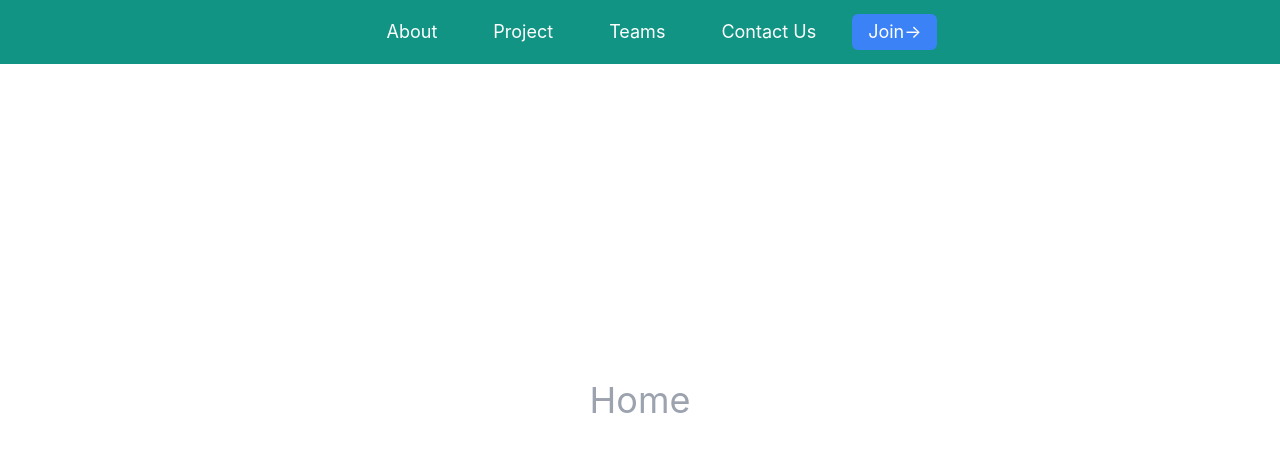
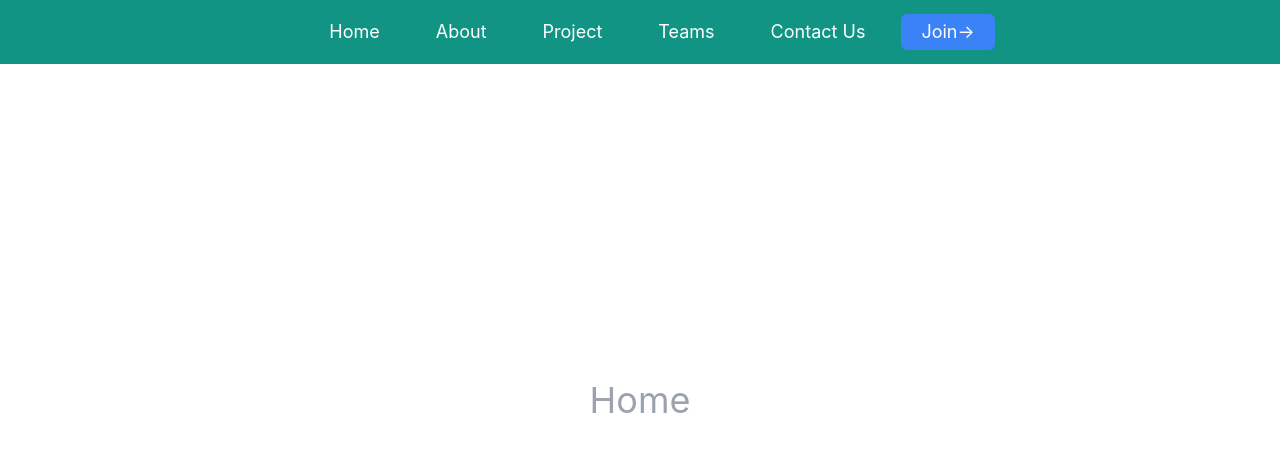
Before and after one commit to Binghamton-Tech-Collective/BTC-Website, a React (Create React App) app: page / in a window 1280 px wide. Shown: the top 452 px of the page. Built offline with nearby package versions, Linux system fonts and the light colour scheme.

Commit message:
Added a Home Tab in the Navbar and modified the css of Navbar

```diff
--- a/src/Components/Navbar.js
+++ b/src/Components/Navbar.js
@@ -90,8 +90,14 @@ const Navbar = () => {
                 <div className="flex space-x-4">
                   {/* Navigation Links */}
                   <Link
+                    to="/"
+                    className="flex items-center text-md text-white hover:bg-custom-drk-green hover:text-white rounded-md font-small py-1 px-5 text-lg"
+                  >
+                    Home
+                  </Link>
+                  <Link
                     to="/about"
-                    className="flex items-center text-md text-white hover:bg-custom-drk-green hover:text-white rounded-md py-1 px-5 font-small text-lg"
+                    className="flex items-center text-md text-white hover:bg-custom-drk-green hover:text-white rounded-md font-small py-1 px-5 text-lg"
                   >
                     About
                   </Link>
@@ -116,7 +122,7 @@ const Navbar = () => {
                   <button className="bg-blue-500 rounded-md">
                     <Link
                       to="/join"
-                      className="flex items-center text-md text-white hover:bg-custom-drk-green hover:text-white rounded-md font-small py-1 px-4 text-lg"
+                      className="flex items-center text-md text-white hover:bg-custom-drk-green hover:text-white rounded-md font-small py-1 px-5 text-lg"
                     >
                       Join→
                     </Link>
@@ -136,6 +142,12 @@ const Navbar = () => {
           id="mobile-menu"
         >
           <div className="px-2 pt-2 pb-3 space-y-1">
+          <Link
+              to="/"
+              className="flex items-center text-md text-white hover:bg-custom-drk-green hover:text-white rounded-md font-small py-1 px-3"
+            >
+              Home
+            </Link>
             <Link
               to="/about"
               className="flex items-center text-md text-white hover:bg-custom-drk-green hover:text-white rounded-md font-small py-1 px-3"
```
